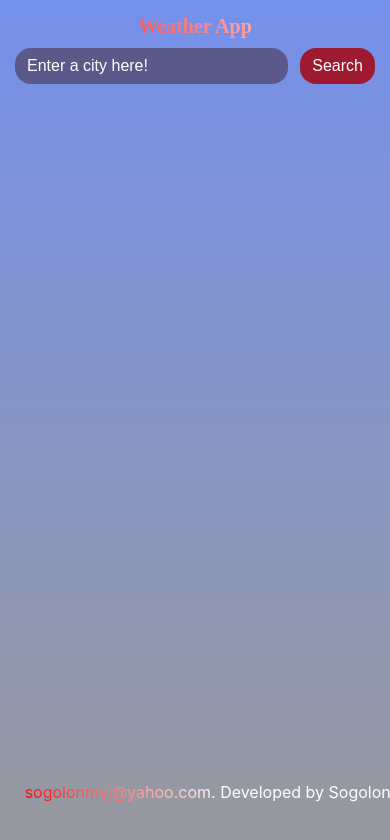
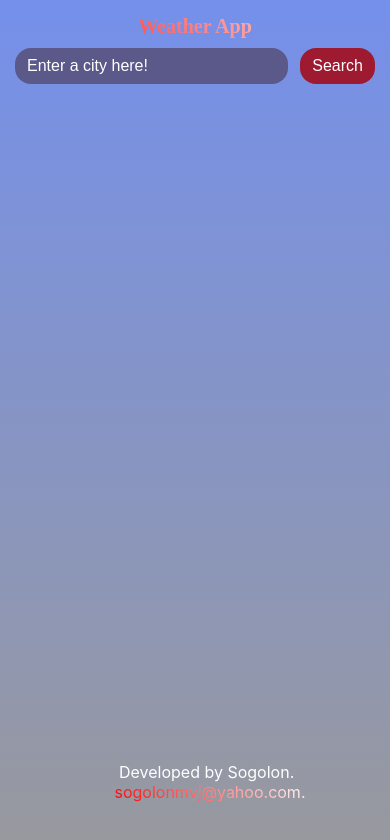
Before and after one commit to Sogolonmvj/Forecast-App, a React (Vite) app: page / in a window 390 px wide. Shown: the top 840 px of the page. Built offline with nearby package versions, Linux system fonts and the light colour scheme.

Commit message:
Update v3.0

```diff
--- a/src/App.css
+++ b/src/App.css
@@ -176,3 +176,20 @@
   bottom: 0;
   width: 100%;
 }
+
+@media (max-width: 425px) {
+  .copyright {
+    display: flex;
+    flex-direction: column-reverse;
+  }
+}
+
+@media (max-width: 1024px) {
+  .move {
+    transform: translateY(-15vh);
+  }
+
+  .up {
+    transform: translateY(-8vh);
+  }
+}
--- a/src/App.jsx
+++ b/src/App.jsx
@@ -61,14 +61,14 @@ const App = () => {
         <main>
           <h1>{formattedCity}</h1>
 
-          <section className="current-weather">
+          <section className="current-weather up">
             <h2>Current weather</h2>
 
             <p>{weather.temperature.split('+')}</p>
             <p>{weather.description}</p>
           </section>
 
-          <section className="forecast">
+          <section className="forecast move">
               <h2>Forecast</h2>
               <ol>
               {
@@ -90,7 +90,7 @@ const App = () => {
         </main>
       }
       <div className="lastdiv">
-        <p className='copyright go-up'><a href='mailto:sogolonmvj@yahoo.com' className='contact gradient'>sogolonmvj@yahoo.com</a>.&nbsp;Developed by Sogolon.</p>
+        <p className='copyright go-up'><a href='mailto:sogolonmvj@yahoo.com' className='contact gradient'>sogolonmvj@yahoo.com.</a>&nbsp;Developed by Sogolon.</p>
       </div>
     </div>
   )
```
